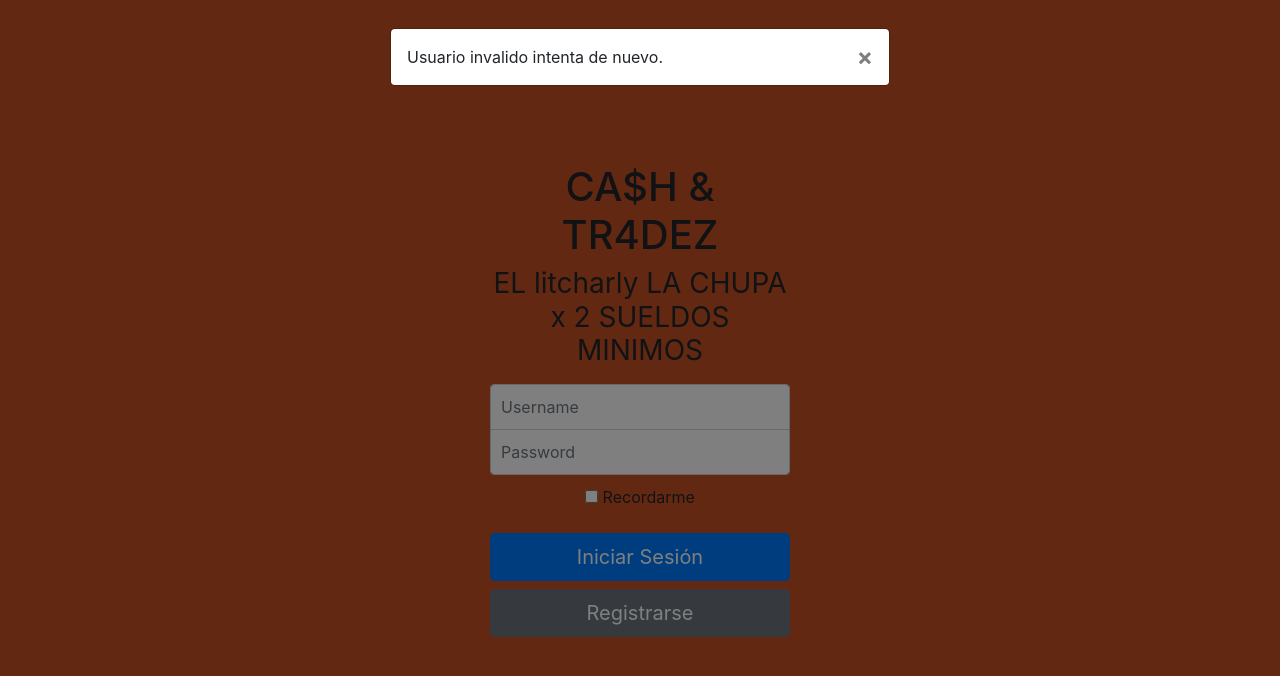
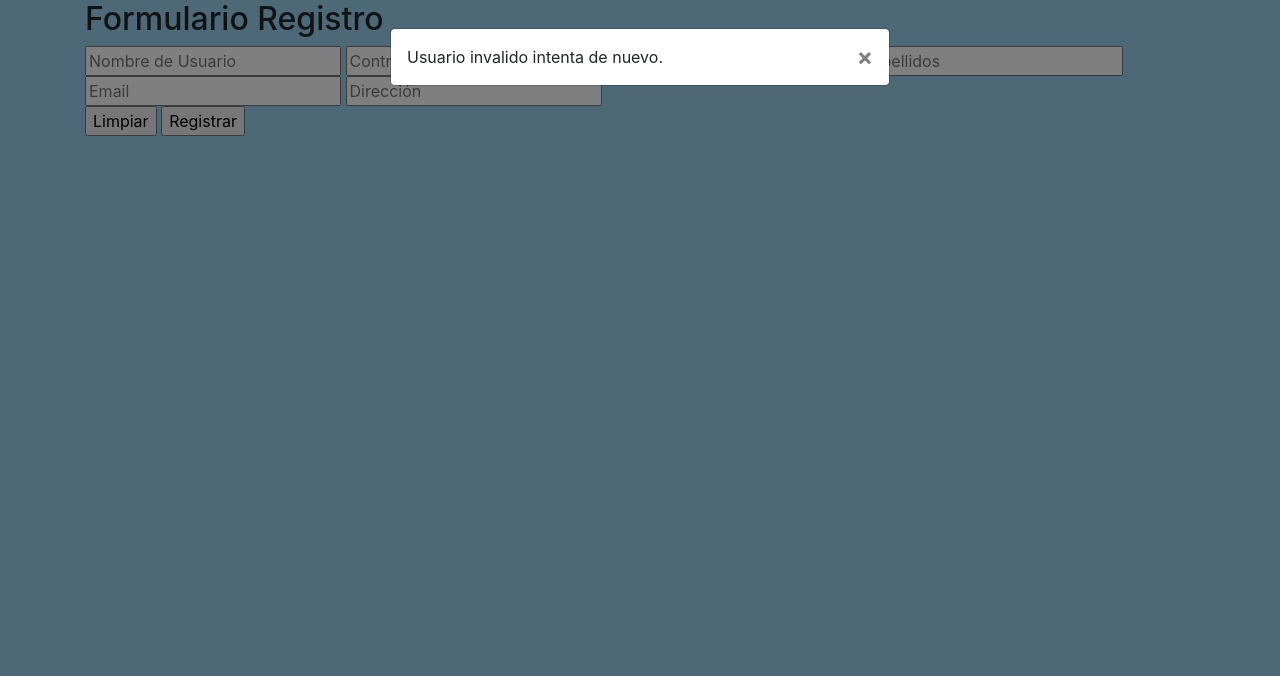
Before and after one commit to personaseria23/proyecto2, a plain HTML site: page public/index.html in a window 1280 px wide. Both pictures are taken after a click on the button "Registrarse". Drawn offline with nearby package versions, Linux system fonts and the light colour scheme; some packages are replaced by stand-ins of ours.

Commit message:
avance experimental

```diff
--- a/public/index.css
+++ b/public/index.css
@@ -1,12 +1,15 @@
 html,
 body {
   height: 100%;
-  background-color: #c75122;
+  background-color: #9AD1ED;
 }
 
 body {
   display: flex;
   align-items: center;
+}
+h3 {
+ font-size: small;
 }
 
 #admin {
@@ -15,6 +18,10 @@ body {
 
 #user {
 	display: none;
+}
+
+#register {
+ display: none;
 }
 
 #login {
--- a/public/index.html
+++ b/public/index.html
@@ -7,6 +7,7 @@
 		<!-- Bootstrap CSS -->
 		<link rel="stylesheet" href="https://stackpath.bootstrapcdn.com/bootstrap/4.5.0/css/bootstrap.min.css" integrity="sha384-9aIt2nRpC12Uk9gS9baDl411NQApFmC26EwAOH8WgZl5MYYxFfc+NcPb1dKGj7Sk" crossorigin="anonymous">
 		<link rel="stylesheet" type="text/css" href="index.css">
+		<link rel="next" type="text/html" href="registro.html">
 		<script src="https://kit.fontawesome.com/2d81658822.js" crossorigin="anonymous"></script>
 		<title>CA$H & TR4DEZ</title>
 	</head>
@@ -14,16 +15,11 @@
 		<div id="login" class="container text-center">
 			<form class="form-signin">
 				<h1>CA$H & TR4DEZ</h1>
-				<h1 class="h3 mb-3 font-weight-normal">EL litcharly LA CHUPA x 2 SUELDOS MINIMOS</h1>
+				<h3>Inicie sesión o Regístrese para continuar</h3>
 				<label for="inputUser" class="sr-only">user</label>
-				<input type="email" id="inputUser" class="form-control" autofocus="" placeholder="Username" >
+				<input type="text" id="inputUser" class="form-control" autofocus="" placeholder="Username" >
 				<label for="inputPassword" class="sr-only">Password</label>
 				<input type="password" id="inputPassword" class="form-control" placeholder="Password">
-				<div class="checkbox mb-3">
-					<label>
-						<input type="checkbox" value="remember-me"> Recordarme
-					</label>
-				</div>
 				<button onclick="evaluateLogin()" class="btn btn-lg btn-primary btn-block" type="button">Iniciar Sesión</button>
 				<button onclick="register()" class="btn btn-lg btn-secondary btn-block" type="button">Registrarse</button>
 			</form>
@@ -155,6 +151,23 @@
 			  </div>
 			</div>
 			<div id="products" class="row"></div>
+		</div>
+		<div id="register" class="container">
+			<div class="form_top">
+                <h2>Formulario <span>Registro</span></h2>
+            </div>
+            <form class="form_reg" action="">
+                <input class="input" type="text" placeholder="Nombre de Usuario" required autofocus>
+                <input class="input" type="password" placeholder="Contraseña" required autofocus>
+                <input class="input" type="text" placeholder="Nombre" required >
+                <input class="input" type="text" placeholder="Apellidos" required>
+                <input class="input" type="text" placeholder="Email" required>
+                <input class="input" type="text" placeholder="Dirección" required>
+                <div class="btn_form">
+                    <input class="btn_reset" type="reset" value="Limpiar">
+                    <input class="btn_submit" type="submit" value="Registrar">
+                </div>
+            </form>
 		</div>
 		<!-- Modals -->
 
--- a/public/js/login.js
+++ b/public/js/login.js
@@ -74,6 +74,7 @@ function checkPassword (user, pass) {
 // register an account
 function register () {
 	// check if user exist
+	goTo('register')
 	let user = $('#inputUser').val()
 	if (user == "") {
 		$('#userExistModal').modal('show')
@@ -92,4 +93,5 @@ function register () {
 	})
 	clearAll()
 	$('#registerModal').modal('show')
+
 }
```
